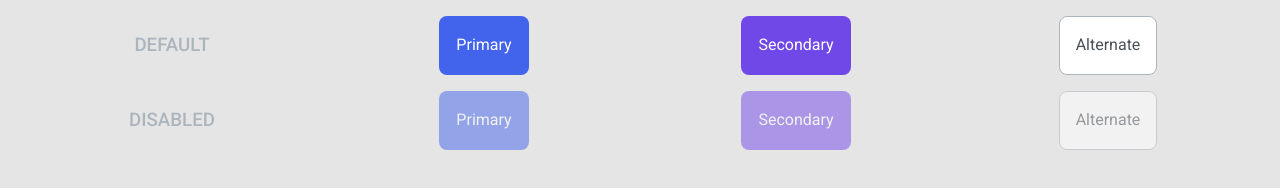
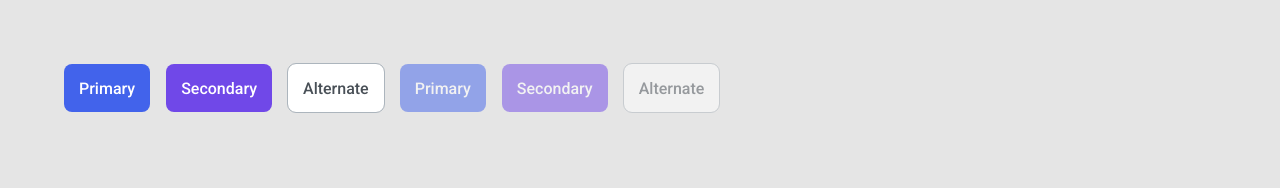
Before and after one commit to js-tasks-ru/htmlcss-20220317_dieillusion, a website: page 03-lection1/01-button/index.html in a window 1280 px wide. Drawn offline with Linux system fonts and the light colour scheme.

Commit message:
Add button (edits)

```diff
--- a/03-lection1/01-button/button.css
+++ b/03-lection1/01-button/button.css
@@ -2,11 +2,16 @@
 
 .button {
     color: var(--white);
-    padding: var(--spacing-l);
+    padding: 15px 15px 14px 15px;
     border-radius: var(--spacing-m);
-    border: var(--border-width) solid transparent;
+    border: none;
     user-select: none;
     transition: background-color 200ms ease-in-out, border-color 200ms ease-in-out;
+    cursor: pointer;
+    font-size: var(--font-size-normal);
+    line-height: 19px;
+    text-align: center;
+    font-weight: var(--font-weight-500);
 }
 
 .button:disabled {
@@ -16,10 +21,6 @@
 
 .button:active {
     opacity: var(--active-opacity);
-}
-
-.button:hover {
-    cursor: pointer;
 }
 
 .button_primary {
@@ -40,7 +41,7 @@
 
 .button_alternate {
     background-color: var(--alternate);
-    border-color: var(--grey-3);
+    outline: var(--border-width) solid var(--grey-3);
     color: var(--grey-4);
 }
 
--- a/03-lection1/01-button/index.html
+++ b/03-lection1/01-button/index.html
@@ -8,15 +8,11 @@
         <link rel="stylesheet" href="./button.css">
     </head>
     <body>
-        <main class="content">
-            <h3 class="row-title">Default</h3>
         <button class="button button_primary">Primary</button>
         <button class="button button_secondary">Secondary</button>
         <button class="button button_alternate">Alternate</button>
-            <h3 class="row-title">Disabled</h3>
         <button class="button button_primary" disabled>Primary</button>
         <button class="button button_secondary" disabled>Secondary</button>
         <button class="button button_alternate" disabled>Alternate</button>
-        </main>
     </body>
 </html>
--- a/03-lection1/01-button/styles.css
+++ b/03-lection1/01-button/styles.css
@@ -3,17 +3,11 @@ html {
     background-color: var(--grey-5);
 }
 
-.content {
-    display: grid;
-    grid-template-columns: 1fr 1fr 1fr 1fr;
-    justify-items: center;
-    grid-row-gap: var(--spacing-l);
-    margin: var(--spacing-l);
+body {
+    margin: var(--spacing-xxl);
+    display: flex;
 }
 
-.row-title {
-    color: var(--grey-3);
-    font-weight: var(--font-weight-500);
-    text-transform: uppercase;
-    user-select: none;
+button {
+    margin-right: var(--spacing-l);
 }
--- a/assets/css/main.css
+++ b/assets/css/main.css
@@ -39,6 +39,7 @@
     --font-weight-500: 500;
     --font-weight-600: 600;
     --font-weight-700: 700;
+    --font-size-normal: 16px;
 }
 
 * {
```
Lines whose indentation alone changed are shown as unchanged.
